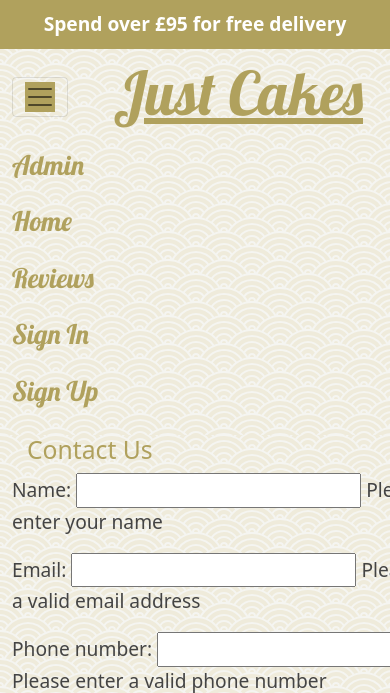
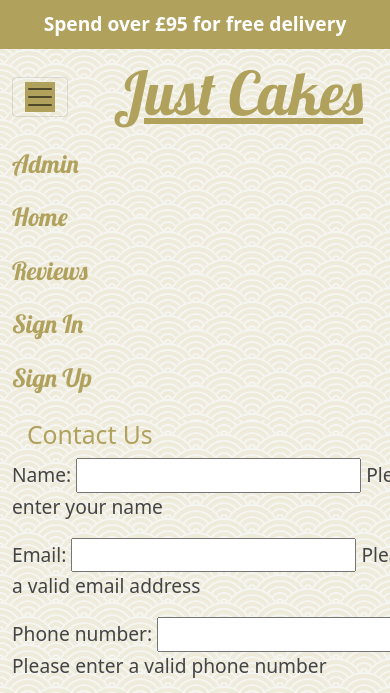
Before and after one commit to CheyenneMDavid/Just-Cakes, a Django app: page /contact/ in a window 390 px wide, after a click that opens the changed part; the page is wider, and only the part inside the window is pictured. Shown: the top 693 px of that part. Run offline with Django 3.2, Linux system fonts and the light colour scheme.

Commit message:
Update navigation font size for better tablet display

```diff
--- a/static/css/custom.css
+++ b/static/css/custom.css
@@ -25,7 +25,7 @@ h2, h3, h4, h5 {
 .navbar,
 .custom-svg {
     font-family: 'Lobster', cursive;
-    font-size: 27px;
+    font-size: 25px;
     background-image: url("/static/css/endless-clouds.svg");
     background-position: top left;
 }
```
